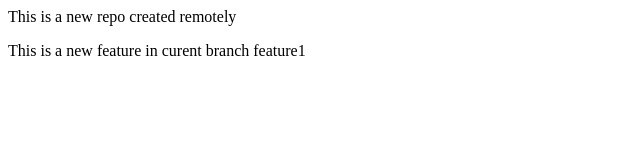
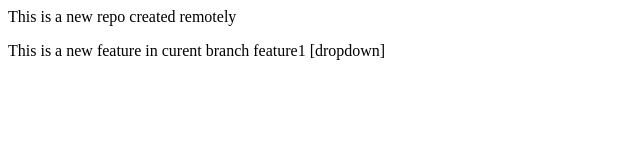
Before and after one commit to Manasasajjan/Localrep, a plain HTML site: page index.html in a window 1280 px wide. Shown: the full height of the page, 0-640 px from the left. Drawn offline with Linux system fonts and the light colour scheme.

```diff
--- a/index.html
+++ b/index.html
@@ -1,2 +1,2 @@
 <p> This is a new repo created remotely </p>
-<p>This is a new feature in curent branch feature1</p>
+<p>This is a new feature in curent branch feature1 [dropdown]</p>
```
